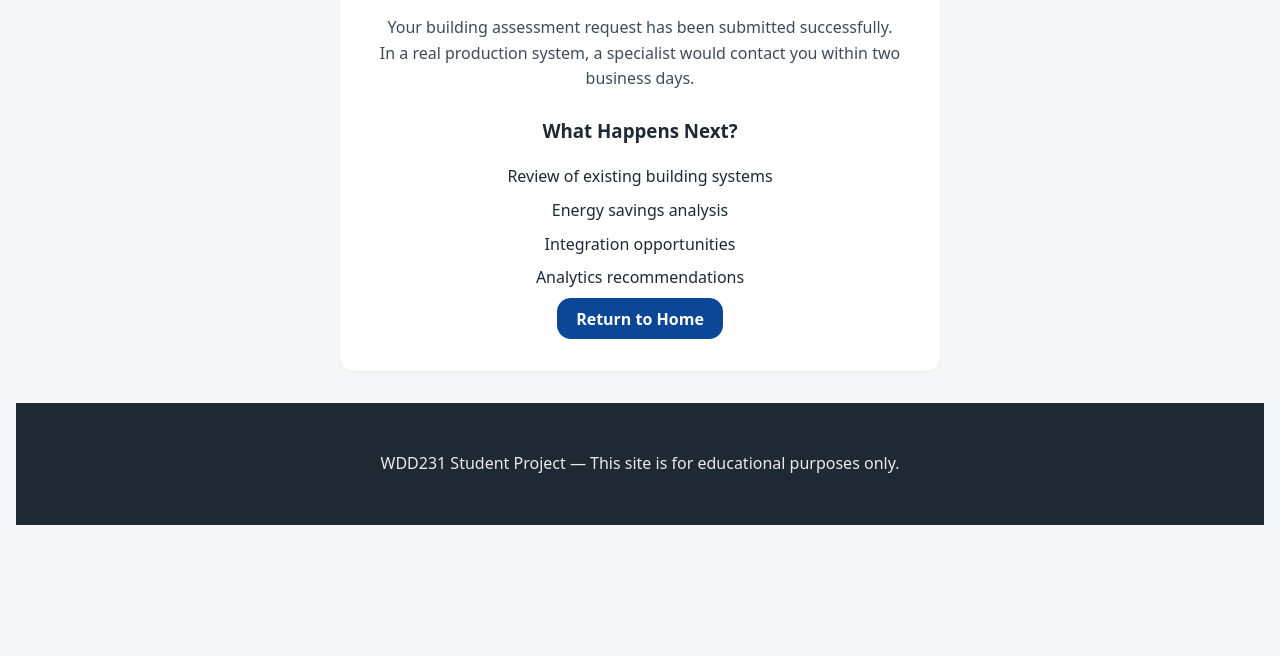
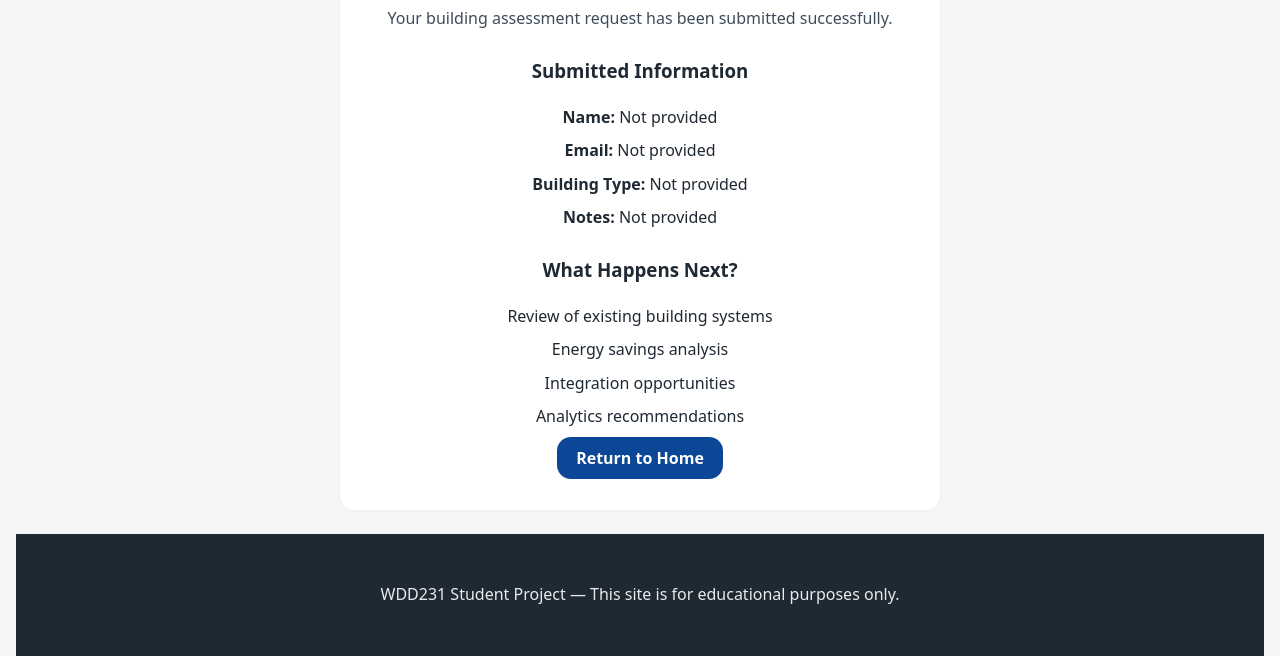
Before and after one commit to jaauger/wdd231, a plain HTML site: page finalproject/form-action.html in a window 1280 px wide. Shown: the part 275-931 px from the top of the page. Before the commit the page ends 800 px from the top, so only its background shows below. Drawn offline with Linux system fonts and the light colour scheme.

Commit message:
Lighthouse and css overview update

```diff
--- a/finalproject/form-action.html
+++ b/finalproject/form-action.html
@@ -18,6 +18,8 @@
   <link rel="stylesheet" href="styles/result.css"/>
 
   <script src="scripts/nav.js" defer></script>
+  <script src="scripts/result.js" defer></script>
+
 
 </head>
 
@@ -48,15 +50,39 @@
 
     <main>
       <section class="confirmation">
+
         <h2>Thank You for Your Request!</h2>
 
         <p>
           Your building assessment request has been submitted successfully.
-          In a real production system, a specialist would contact you within
-          two business days.
         </p>
 
+        <h3>Submitted Information</h3>
+
+        <ul class="result-list">
+          <li>
+            <strong>Name:</strong>
+            <span id="result-name"></span>
+          </li>
+
+          <li>
+            <strong>Email:</strong>
+            <span id="result-email"></span>
+          </li>
+
+          <li>
+            <strong>Building Type:</strong>
+            <span id="result-buildingType"></span>
+          </li>
+
+          <li>
+            <strong>Notes:</strong>
+            <span id="result-notes"></span>
+          </li>
+        </ul>
+
         <h3>What Happens Next?</h3>
+
         <ul>
           <li>Review of existing building systems</li>
           <li>Energy savings analysis</li>
@@ -64,7 +90,10 @@
           <li>Analytics recommendations</li>
         </ul>
 
-        <a href="index.html" class="btn-primary">Return to Home</a>
+        <a href="index.html" class="btn-primary">
+          Return to Home
+        </a>
+
       </section>
 
     </main>
--- /dev/null
+++ b/finalproject/scripts/result.js
@@ -0,0 +1,24 @@
+/* =========================================
+   FORM ACTION PAGE HANDLER
+   Uses URLSearchParams to display form data
+========================================= */
+
+const params = new URLSearchParams(window.location.search);
+
+// Safely get values with fallback
+function getValue(name) {
+  return params.get(name) || "Not provided";
+}
+
+// Populate the page
+document.getElementById("result-name").textContent =
+  getValue("name");
+
+document.getElementById("result-email").textContent =
+  getValue("email");
+
+document.getElementById("result-buildingType").textContent =
+  getValue("buildingType");
+
+document.getElementById("result-notes").textContent =
+  getValue("notes");
```
Also changed, not shown: finalproject/index.html (+7 -7 lines), finalproject/styles/systems.css (+7 -0 lines), finalproject/images/enhancing-liveability-smart-building-solutions-thumb-1172x660.webp (added), finalproject/images/smart-building-automation-sustainability-goals-thumb-1172x660.webp (added), finalproject/images/smartbuildingjohnsoncontrols.webp (added), finalproject/images/smartbuildingviessmann.webp (added), finalproject/images/what-is-a-smart-building-thumb-1172x660.webp (added), finalproject/images/what-types-of-structures-can-be-smart-buildings.webp (added), finalproject/images/wzmh-architects-thumb-788x444.webp (added).
